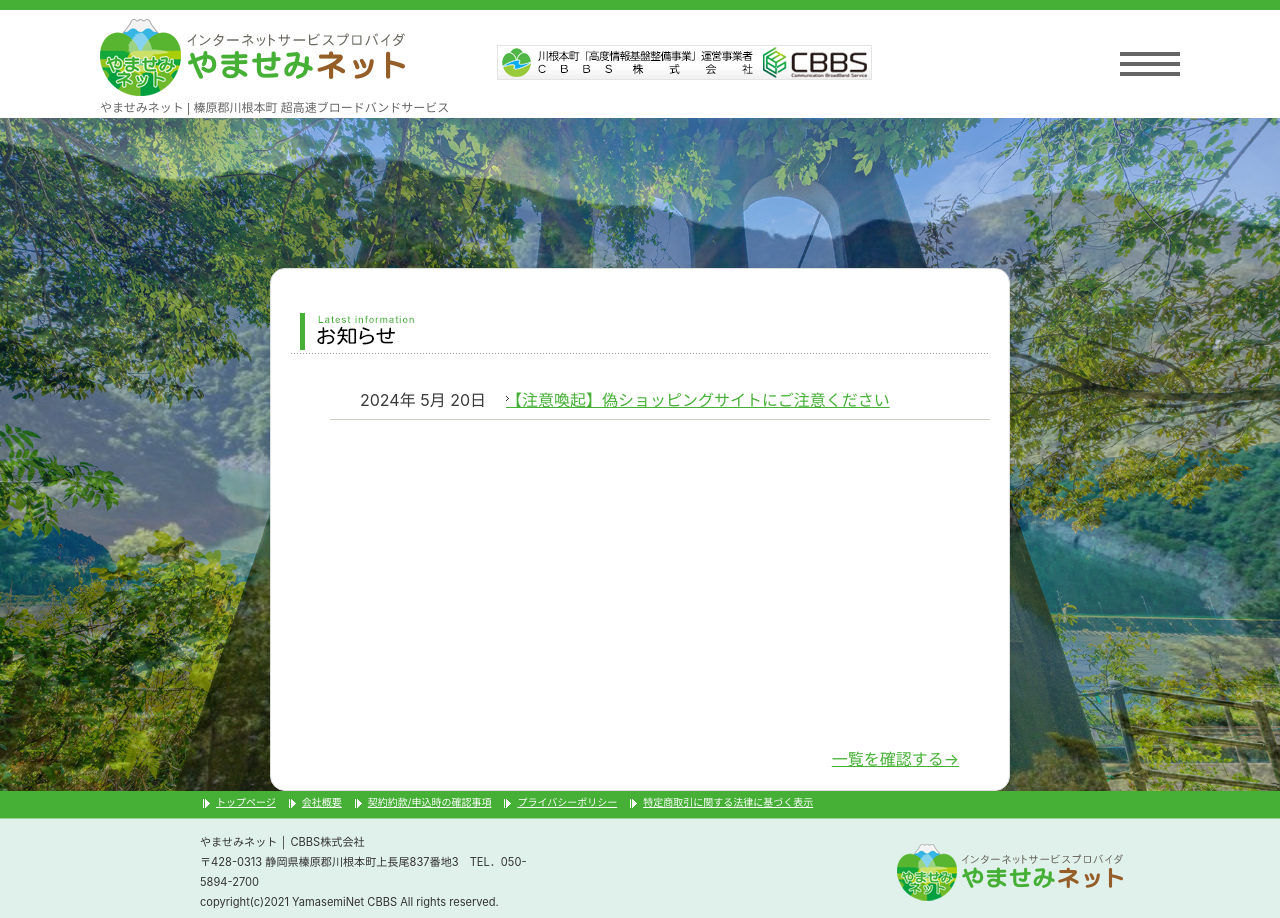
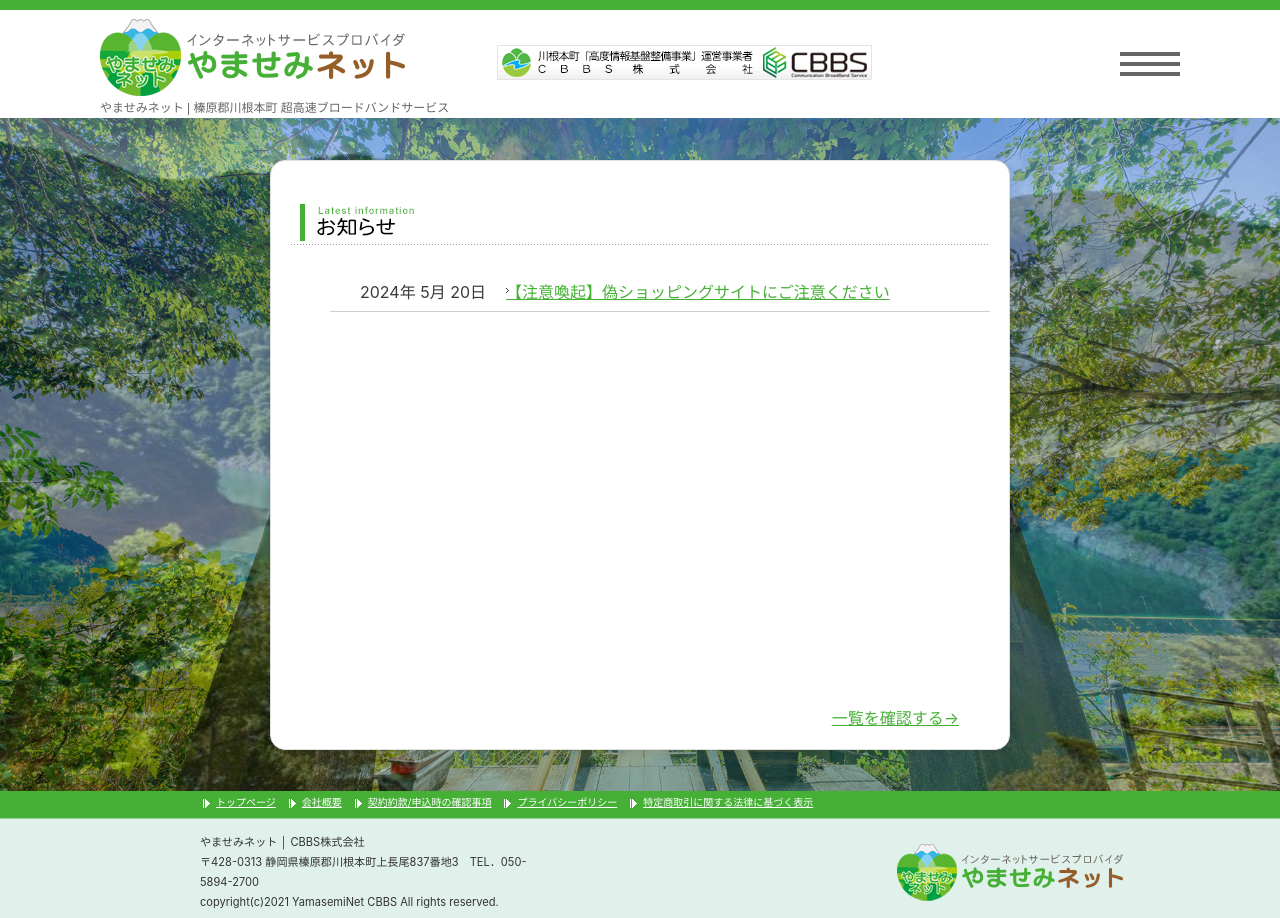
Before and after one commit to CBBS920/yamasemi, a React (Create React App) app: page / in a window 1280 px wide. Built offline with nearby package versions, Linux system fonts and the light colour scheme.

Commit message:
デザイン調整

```diff
--- a/src/components/Home/Board/Board.jsx
+++ /dev/null
@@ -1,10 +0,0 @@
-import React from 'react';
-import { Information } from './Information/Information';
-
-export const Board = () => {
-  return (
-    <>
-        <Information />
-    </>
-  );
-};
--- a/src/components/Home/Home.jsx
+++ b/src/components/Home/Home.jsx
@@ -1,6 +1,6 @@
 import React from 'react';
 import { Header } from '../Header/Header';
-import { Board } from './Board/Board';
+import { Information } from './Information/Information';
 import { Footer } from '../Footer/Footer';
 import styles from './Home.module.css';
 
@@ -9,8 +9,8 @@ export const Home = () => {
     <>
       <Header />
       <body className={styles.body}>
-        <div className={styles.board}>
-          <Board />
+        <div className={styles.information}>
+          <Information />
         </div>
       </body >
       <Footer />
--- a/src/components/Home/Home.module.css
+++ b/src/components/Home/Home.module.css
@@ -8,7 +8,7 @@
     overflow: hidden; /* スクロールバーを非表示にする */
 }
 
-.board {
+.information {
     display: flex;
     flex-direction: column;
     align-items: center;
--- a/src/components/Home/Board/Information/Information.jsx
+++ b/src/components/Home/Information/Information.jsx
@@ -1,5 +1,5 @@
 import React from 'react';
-import h1 from '../../../../img/h1_info.png'
+import h1 from '../../../img/h1_info.png'
 import styles from './Information.module.css';
 
 export const Information = () => {
--- a/src/components/Home/Board/Information/Information.module.css
+++ b/src/components/Home/Information/Information.module.css
@@ -6,7 +6,7 @@
     border-radius: 15px;
     background-color: #ffffff;
     padding: 19px;
-    margin-top: 150px; /* 必要に応じて調整 */
+
     box-shadow: 0 2px 10px rgba(0, 0, 0, 0.1);
     position: relative; /* 相対位置指定 */
     opacity: 0; /* 初期状態は透明 */
@@ -35,7 +35,7 @@ dd {
 }
 
 dd a {
-    background: url(../../../../img/arrow02.gif) no-repeat scroll left 6px rgba(0, 0, 0, 0);
+    background: url(../../../img/arrow02.gif) no-repeat scroll left 6px rgba(0, 0, 0, 0);
     color: #45b035;
 }
 
```
Also changed, not shown: src/components/Home/Board/Board.module.css (deleted).
